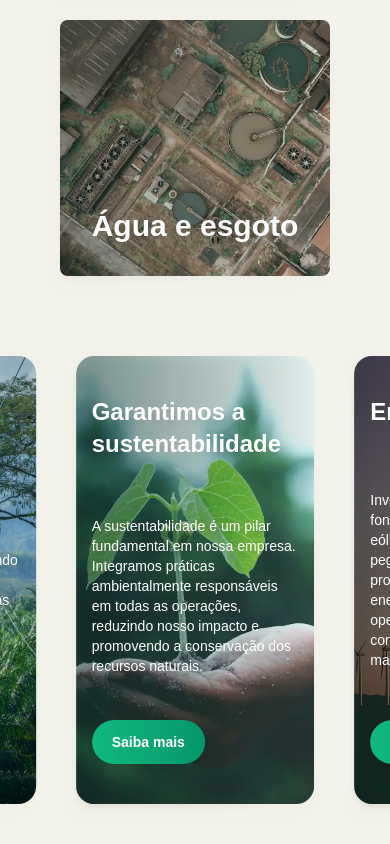
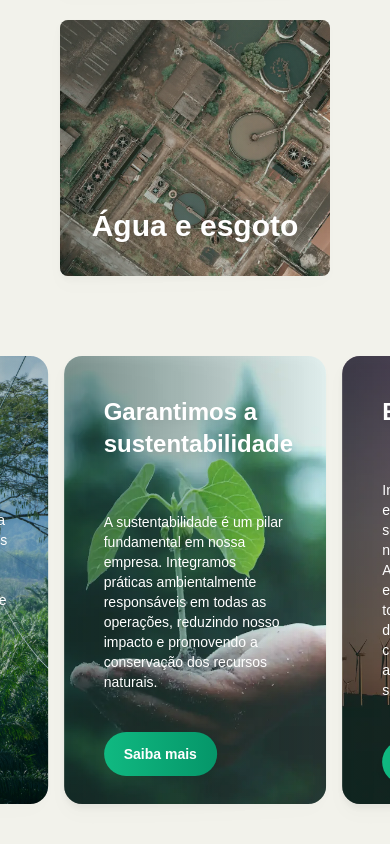
Before and after one commit to umbuzeiro/febredorato, a Next.js app: page / in a window 390 px wide. Shown: the part 2237-3081 px from the top of the page. Built offline with nearby package versions, Linux system fonts and the light colour scheme; a web font is replaced by a local one.

Commit message:
Better spaces on bottom banners.

```diff
--- a/src/components/Banner/Banner.tsx
+++ b/src/components/Banner/Banner.tsx
@@ -12,15 +12,15 @@ export function Banner({ title, desc, url, img }: BannerProps) {
     return (
         //style={{ backgroundImage: `url(${img})` }}
         <>
-            <section style={{ backgroundImage: `url(${img})` }} className="bg-no-repeat bg-center bg-cover mx-5 m-10 rounded-[18px] ">
+            <section style={{ backgroundImage: `url(${img})` }} className="bg-no-repeat bg-center bg-cover sm:mx-2 md:mx-4 m-10 rounded-[18px] ">
                 <div className="z-0 rounded-[18px] bg-gradient-to-r from-emerald-950/50 to-emerald-700/10 drop-shadow-lg lg:h-[26rem] md:h-[30rem] sm:h-[28rem] min-h-full text-left flex flex-col items-start place-content-left place-content-between text-white">
                     {/* <Image className="relative -z-10 bg-no-repeat bg-center bg-cover rounded-[18px]" src={`${img}`}
                     alt="se"
                     fill
                     style={{objectFit:"cover"}}/> */}
-                    <h1 className="md:mx-20 sm:mx-4 mt-20 sm:mt-10 sm:text-2xl md:text-3xl font-bold my-3">{title}</h1>
-                    <h2 className="md:mx-20 sm:mx-4 sm:mt-10 sm:text-sm md:text-lg">{desc}</h2>
-                    <Link className="md:mx-20 sm:mx-4 mb-10 sm:mt-10 sm:text-sm md:text-1xl font-bold my-3 px-5 bg-gradient-to-r from-emerald-500 to-emerald-600 p-3 rounded-full" href={`${url}`}>Saiba mais</Link>
+                    <h1 className="md:mx-20 sm:mx-10 mt-20 sm:mt-10 sm:text-2xl md:text-3xl font-bold my-3">{title}</h1>
+                    <h2 className="md:mx-20 sm:mx-10 sm:mt-10 sm:text-sm md:text-lg">{desc}</h2>
+                    <Link className="md:mx-20 sm:mx-10 mb-10 sm:mt-10 sm:text-sm md:text-1xl font-bold my-3 px-5 bg-gradient-to-r from-emerald-500 to-emerald-600 p-3 rounded-full" href={`${url}`}>Saiba mais</Link>
 
                 </div>
             </section>
```
